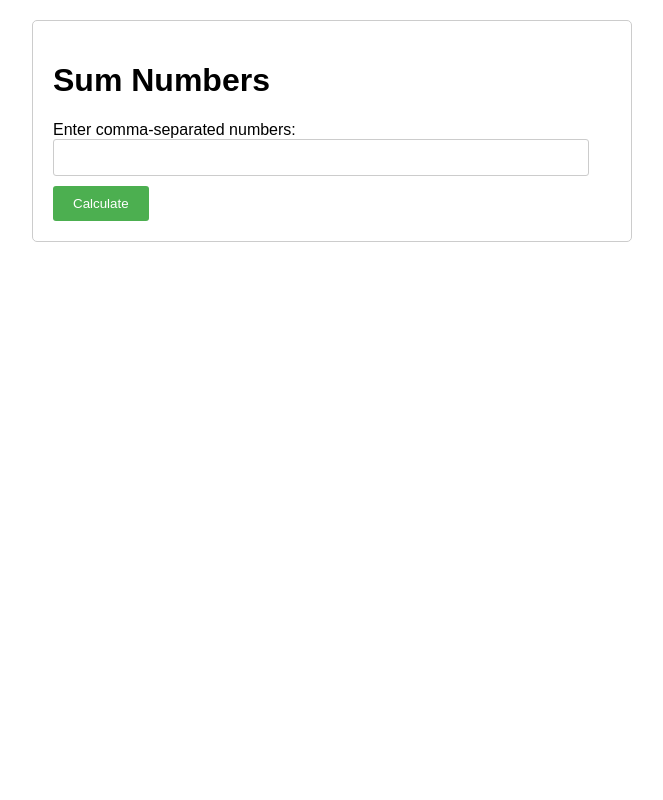
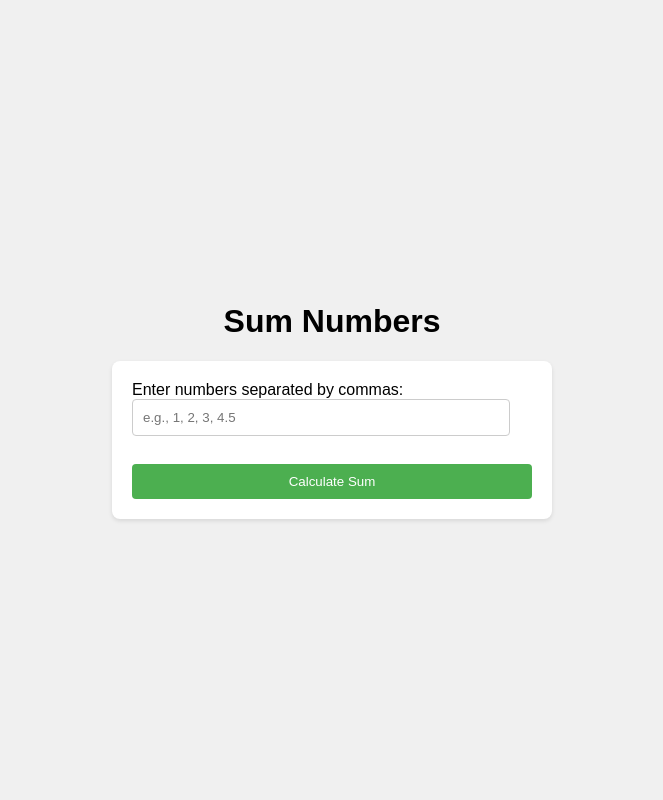
Before and after one commit to nasaraiahp/CrewAI, a Flask app: template templates/index.html in a window 1280 px wide. Shown: the whole page, without its empty margins (308-971 px from the left). Run offline with Flask 3, Linux system fonts and the light colour scheme; the template is opened without the code that fills it, so the values that code supplies are empty.

Commit message:
Add auto-generated HTML template

```diff
--- a/templates/index.html
+++ b/templates/index.html
@@ -3,65 +3,63 @@
 <head>
     <meta charset="UTF-8">
     <meta name="viewport" content="width=device-width, initial-scale=1.0">
-    <title>Number Summation</title>
+    <title>Sum Numbers</title>
     <style>
         body {
             font-family: sans-serif;
-            margin: 20px;
+            display: flex;
+            flex-direction: column;
+            align-items: center;
+            justify-content: center;
+            min-height: 100vh;
+            margin: 0;
+            background-color: #f0f0f0;
         }
-        #container {
-            width: 90%; /* Responsive width */
-            max-width: 600px; /* Maximum width */
-            margin: 0 auto;
+        form {
+            background-color: #fff;
             padding: 20px;
-            box-sizing: border-box; /* Include padding in width calculation */
-            border: 1px solid #ccc;
-            border-radius: 5px;
+            border-radius: 8px;
+            box-shadow: 0 2px 4px rgba(0, 0, 0, 0.1);
+            max-width: 400px; /* Added for responsiveness */
+            width: 90%; /* Added for responsiveness */
         }
         input[type="text"] {
-            width: calc(100% - 22px); /* Account for padding and border */
+            width: calc(100% - 22px); /* Adjust for padding and border */
             padding: 10px;
             margin-bottom: 10px;
+            border: 1px solid #ccc;
+            border-radius: 4px;
             box-sizing: border-box;
-            border: 1px solid #ccc;
-            border-radius: 3px;
         }
-        input[type="submit"] {
-            padding: 10px 20px;
+        button {
             background-color: #4CAF50;
             color: white;
+            padding: 10px 15px;
             border: none;
+            border-radius: 4px;
             cursor: pointer;
-            border-radius: 3px;
+            width: 100%; /* Make button full width */
         }
-        .error {
-            color: red;
-            margin-bottom: 10px;
+         #result {
+            margin-top: 20px;
+            font-weight: bold;
+            text-align: center; /* Center the result */
         }
-
-        @media (max-width: 480px) {
-            #container {
-                width: 95%;  /* Further adjustment for smaller screens */
-                padding: 15px; /* Reduce padding on smaller screens */
-             }
-        }
-
     </style>
 </head>
 <body>
-    <div id="container">
-        <h1>Sum Numbers</h1>
-        {% if error %}
-            <p class="error">{{ error }}</p>
-        {% endif %}
-        <form method="POST">
-            <label for="numbers">Enter comma-separated numbers:</label><br>
-            <input type="text" id="numbers" name="numbers" value="{{ numbers|default('') }}"><br>
-            <input type="submit" value="Calculate">
-        </form>
-        {% if total %}
-            <p>The sum is: {{ total }}</p>
-        {% endif %}
-    </div>
+
+    <h1>Sum Numbers</h1>
+
+    <form method="POST">
+        <label for="numbers">Enter numbers separated by commas:</label><br>
+        <input type="text" id="numbers" name="numbers" placeholder="e.g., 1, 2, 3, 4.5"><br><br>
+        <button type="submit">Calculate Sum</button>
+    </form>
+
+    {% if result %}
+        <div id="result">Result: {{ result }}</div>
+    {% endif %}
+
 </body>
 </html>
```
